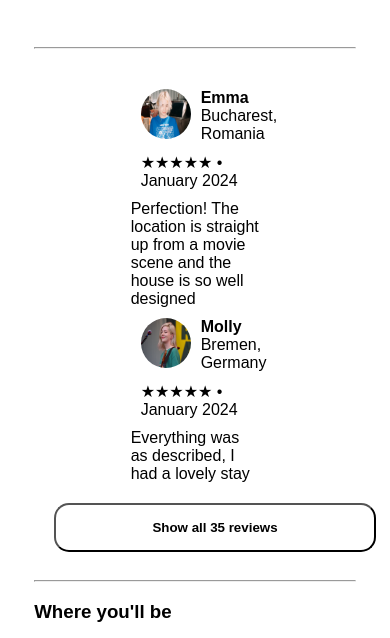
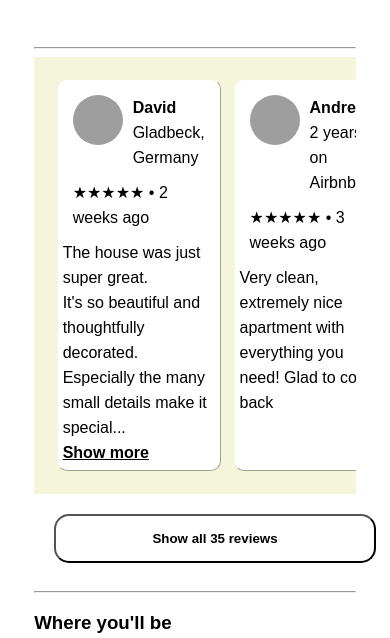
Before and after one commit to saungnaga/Grup-4-FSD11, a plain HTML site: page index.html in a window 390 px wide. Shown: the part 451-1089 px from the top of the page. Drawn offline with Linux system fonts and the light colour scheme; grey boxes are pictures that could not be loaded.

Commit message:
adding review

```diff
--- a/index.html
+++ b/index.html
@@ -74,6 +74,31 @@
         <hr>
         <div>
             <div class="review">
+                <div class="revside">
+                    <div class="revbox">
+                        <div class="name">
+                            <div class="photo">
+                                <img src="https://a0.muscache.com/im/pictures/user/6d7f99de-8d03-4115-8d4f-2cb9050cefa8.jpg?im_w=240" width="50px" height="50px" style="border-radius: 50%;" id="hov">
+                            </div>
+                            <div><b>David</b><br/>Gladbeck, Germany</div>
+                        </div>
+                        <div class="value">★★★★★ • 2 weeks ago</div>
+                        <div>The house was just super great.<br>
+                            It's so beautiful and thoughtfully decorated.<br>
+                            Especially the many small details make it special...<br><a href=""><b>Show more</b></a></div>
+                    </div>
+                    <div class="revbox">
+                        <div class="name">
+                            <div class="photo">
+                                <img src="https://a0.muscache.com/im/pictures/user/523f28c9-5ef0-43c1-a967-b8bee846a41d.jpg?im_w=240" width="50px" height="50px" style="border-radius: 50%;" id="hov">
+                            </div>
+                            <div><b>Andreas</b><br/>2 years on Airbnb</div>
+                        </div>
+                        <div class="value">★★★★★ • 3 weeks ago</div>
+                        <div>Very clean, extremely nice apartment with everything you need! Glad to come back</div>
+                    </div>
+                </div>
+                <div class="revside">
                     <div class="revbox">
                         <div class="name">
                             <div class="photo">
@@ -93,6 +118,7 @@
                         </div>
                         <div class="value">★★★★★ • January 2024</div>
                         <div>Everything was as described, I had a lovely stay</div>
+                    </div>
                 </div>
             </div>
             <button class="showrev" id="hov">
--- a/styles.css
+++ b/styles.css
@@ -25,11 +25,11 @@
 .ratebar {margin-left: 10%;}
 
 .review {
-    margin-top: 30px;
     display: flex;
-    justify-content: space-between;
+    flex-direction: column;
 }
-.revbox {width: 40%; margin-left: 1%; margin-right: 1%;}
+.revside {width: 100%; display: flex; justify-content: space-between;}
+.revbox {margin: 2%; width: 100%; height: ; line-height: 25px;}
 .name {display: flex; gap: 10px; margin: 10px;}
 .value {margin: 10px;}
 .showrev {border-radius: 15px; text-align: center; margin: 20px; background-color: white; padding: 15px; font-weight: bold;}
@@ -77,8 +77,17 @@ a {color: black;}
         align-items: center;
     }
     .review {
-        flex-direction: column;
-        align-items: center;
+        flex-direction: row;
+        overflow-x: scroll;
+        justify-content: space-between;
+        background-color: beige;
+    }
+    .revbox {
+        background-color: white;
+        border: 1px outset beige;
+        border-radius: 10px;
+        padding: 5px;
+        width: 500px;
     }
     .showrev {
         width: 100%;
@@ -92,4 +101,7 @@ a {color: black;}
     .profilebox {
         flex-direction: column;
     }
+    .revside {
+        margin: 5%;
+    }
 }
```
Lines whose indentation alone changed are shown as unchanged.
